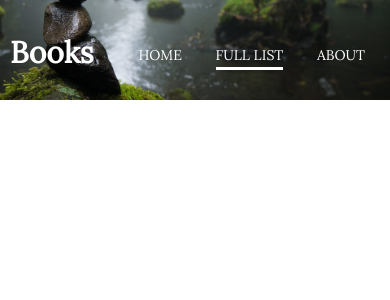
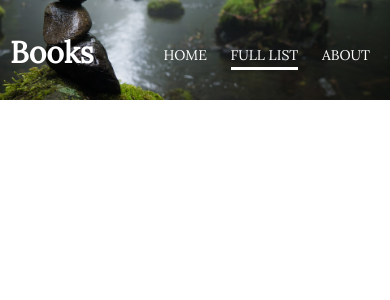
Before and after one commit to ttpavlova/book-excerpts, a Django app: page /list/ in a window 390 px wide. Shown: the top 300 px of the page. Run offline with Django 3.2, Linux system fonts and the light colour scheme; data that the repository does not hold is empty; some web fonts are replaced.

Commit message:
quick fix for small mobile screens

```diff
--- a/post/static/css/style.css
+++ b/post/static/css/style.css
@@ -397,3 +397,15 @@ canvas {
         display: none;
     }
 }
+
+@media screen and (max-width: 480px) {
+    .nav-link {
+        margin: 0 10px;
+    }
+}
+
+@media screen and (max-width: 320px) {
+    .nav-link {
+        margin: 0 5px;
+    }
+}
```
